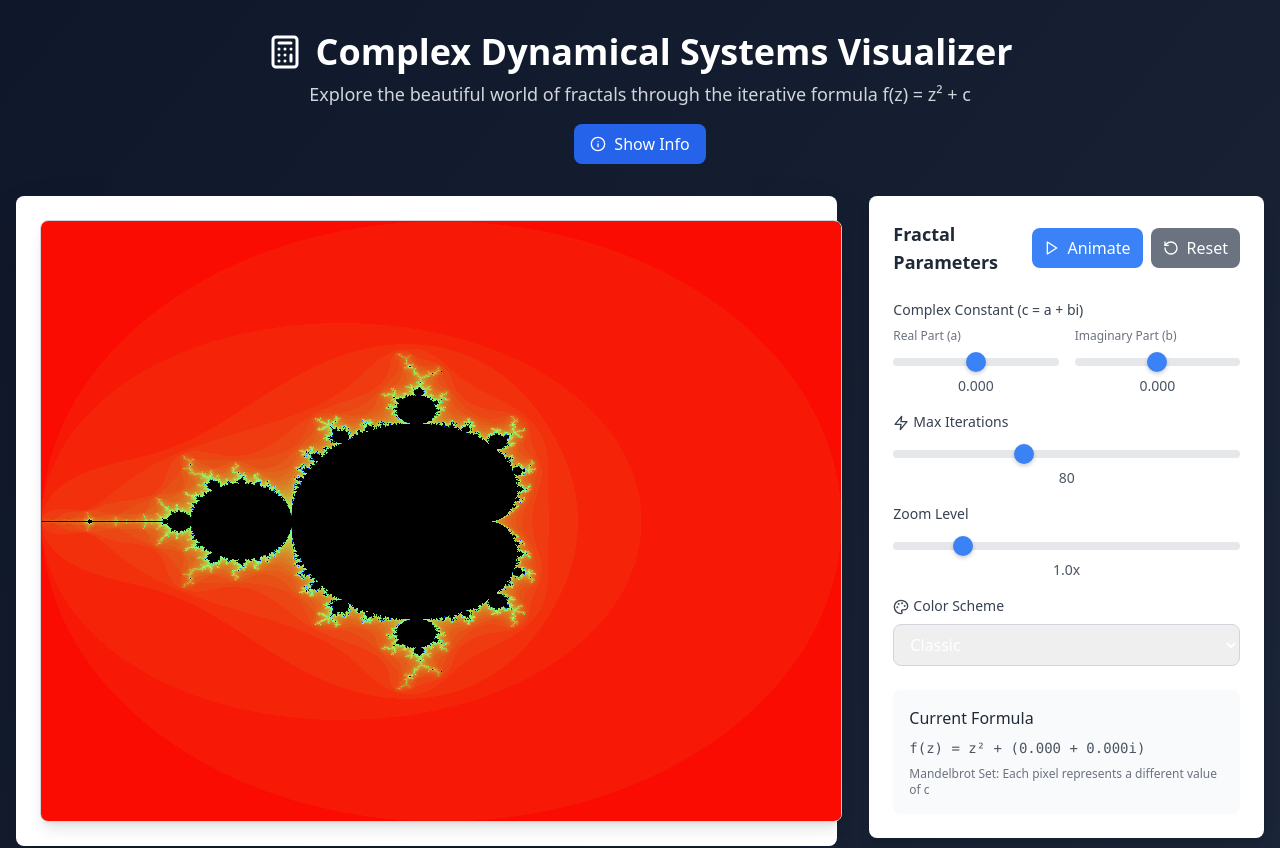
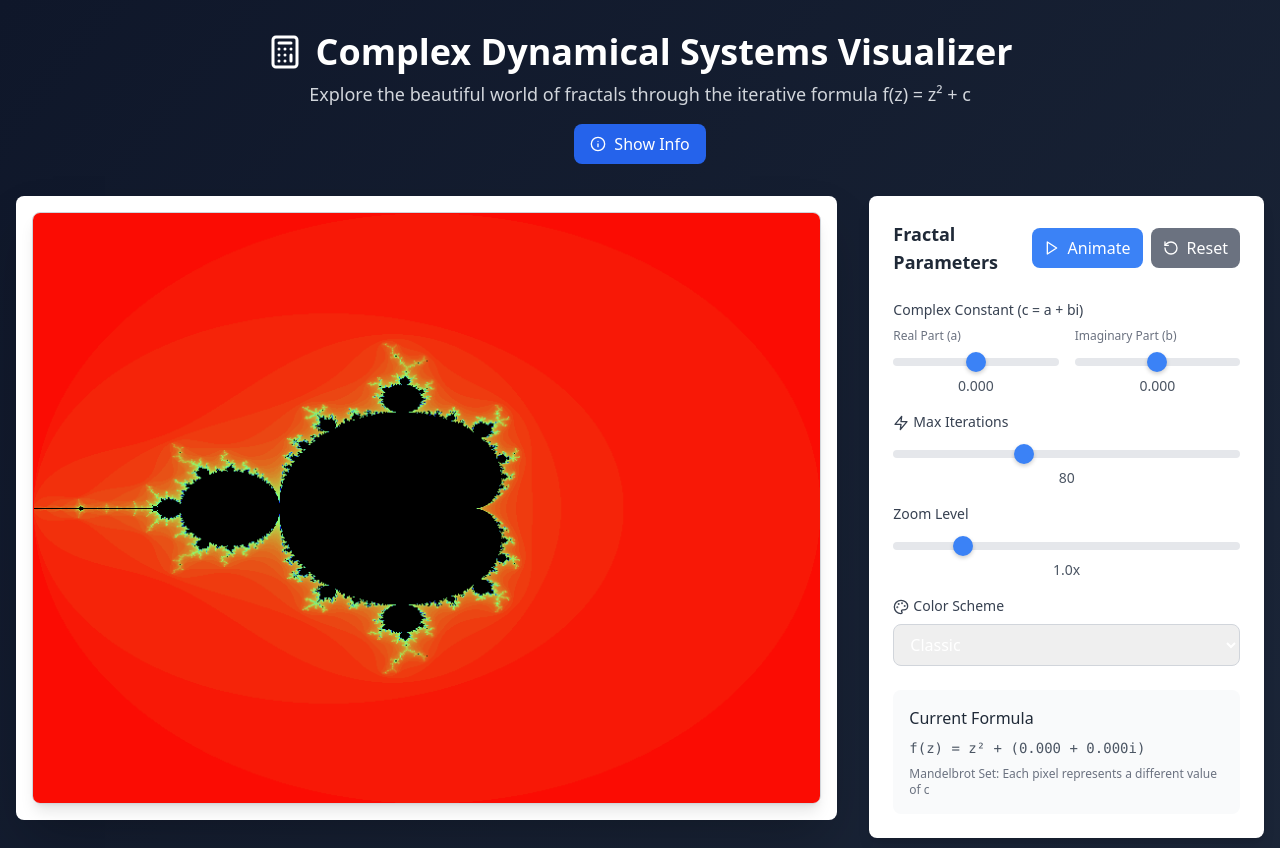
Before and after one commit to georgesiosi/cds-fractal-visualizer, a React (Vite) app: page / in a window 1280 px wide. Shown: the top 848 px of the page. Built offline with nearby package versions, Linux system fonts and the light colour scheme.

Commit message:
Fix canvas overflow issue

```diff
--- a/src/App.tsx
+++ b/src/App.tsx
@@ -95,7 +95,7 @@ function App() {
 
         <div className="grid grid-cols-1 xl:grid-cols-3 gap-8">
           <div className="xl:col-span-2">
-            <div className="bg-white p-6 rounded-lg shadow-2xl">
+            <div className="bg-white p-4 rounded-lg shadow-2xl overflow-hidden">
               <FractalCanvas
                 width={800}
                 height={600}
--- a/src/components/FractalCanvas.tsx
+++ b/src/components/FractalCanvas.tsx
@@ -149,7 +149,8 @@ const FractalCanvas: React.FC<FractalCanvasProps> = ({
       ref={canvasRef}
       width={width}
       height={height}
-      className="border border-gray-300 rounded-lg shadow-lg cursor-crosshair"
+      className="border border-gray-300 rounded-lg shadow-lg cursor-crosshair w-full h-auto max-w-full"
+      style={{ aspectRatio: `${width}/${height}` }}
     />
   );
 };
```
